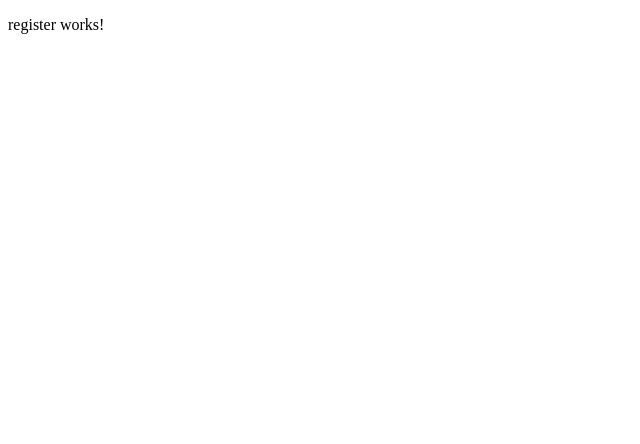
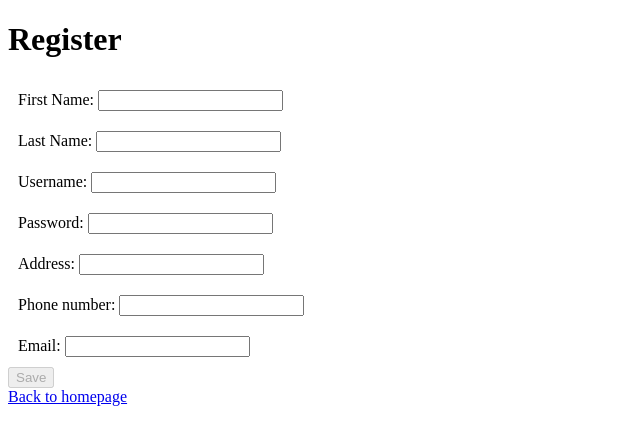
Before and after one commit to FortechRomania/angular-starter, an Angular app: page /register in a window 1280 px wide. Shown: the top 444 px of the page, without its empty margins (0-640 px from the left). Built offline with nearby package versions, Linux system fonts and the light colour scheme.

Commit message:
register component form

```diff
--- a/src/app/homepage/homepage.component.html
+++ b/src/app/homepage/homepage.component.html
@@ -1,2 +1,5 @@
-<h1>Homepage</h1>
-<a routerLink="/login" routerLinkActive="active">Login</a>
+<h1 class="uppercase centered">Homepage</h1>
+<div class="navigation-links">
+  <a routerLink="/login" routerLinkActive="active">Login</a>
+  <a routerLink="/register" routerLinkActive="active">Register</a>
+</div>
--- a/src/app/login/login.component.html
+++ b/src/app/login/login.component.html
@@ -21,5 +21,7 @@
   <button type="submit" [disabled]="loginForm.invalid">Save</button>
 </form>
 
-<a routerLink="/" routerLinkActive="active">Back to homepage</a>
-<a routerLink="/register" routerLinkActive="active">Don't have an account? Register</a>
+<div class="navigation-links">
+  <a routerLink="/" routerLinkActive="active">Back to homepage</a>
+  <a routerLink="/register" routerLinkActive="active">Don't have an account? Register</a>
+</div>
--- a/src/app/register/register.component.css
+++ b/src/app/register/register.component.css
@@ -0,0 +1,3 @@
+.formControl {
+    padding:10px;
+}
--- a/src/app/register/register.component.html
+++ b/src/app/register/register.component.html
@@ -1,3 +1,40 @@
-<p>
-  register works!
-</p>
+<h1>Register</h1>
+<form [formGroup]="registerForm" (ngSubmit)="onSubmit()">
+  <div class="formControl">
+    <label>First Name:
+      <input formControlName="firstName">
+    </label>
+  </div>
+  <div class="formControl">
+    <label>Last Name:
+      <input formControlName="lastName">
+    </label>
+  </div>
+  <div class="formControl">
+    <label>Username:
+      <input formControlName="username">
+    </label>
+  </div>
+  <div class="formControl">
+    <label>Password:
+      <input formControlName="password">
+    </label>
+  </div>
+  <div class="formControl">
+    <label>Address:
+      <input formControlName="address">
+    </label>
+  </div>
+  <div class="formControl">
+    <label>Phone number:
+      <input formControlName="phone">
+    </label>
+  </div>
+  <div class="formControl">
+    <label>Email:
+      <input formControlName="email">
+    </label>
+  </div>
+  <button type="submit" [disabled]="registerForm.invalid">Save</button>
+</form>
+<a routerLink="/" routerLinkActive="active">Back to homepage</a>
--- a/src/app/register/register.component.ts
+++ b/src/app/register/register.component.ts
@@ -1,4 +1,5 @@
 import { Component, OnInit } from '@angular/core';
+import { FormBuilder, FormGroup, Validators } from '@angular/forms';
 
 @Component({
   selector: 'app-register',
@@ -7,9 +8,28 @@ import { Component, OnInit } from '@angular/core';
 })
 export class RegisterComponent implements OnInit {
 
-  constructor() { }
+  registerForm: FormGroup;
+
+  constructor(private fb: FormBuilder) {
+    this.createForm();
+  }
 
   ngOnInit() {
   }
 
+  createForm() {
+    this.registerForm = this.fb.group({
+      firstName: ['', Validators.required],
+      lastName: ['', Validators.required],
+      username: ['', Validators.required],
+      password: ['', Validators.required],
+      address: '',
+      phone: '',
+      email: ['', Validators.required]
+    });
+  }
+
+  onSubmit() {
+
+  }
 }
```
